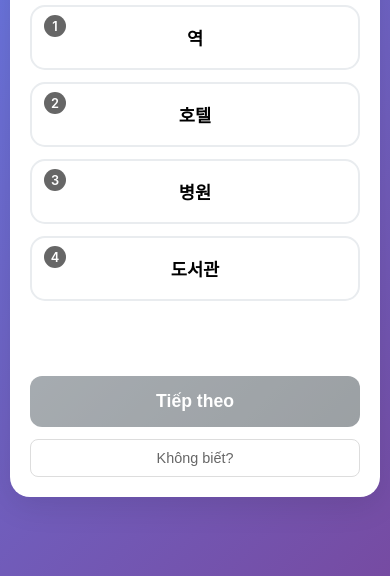
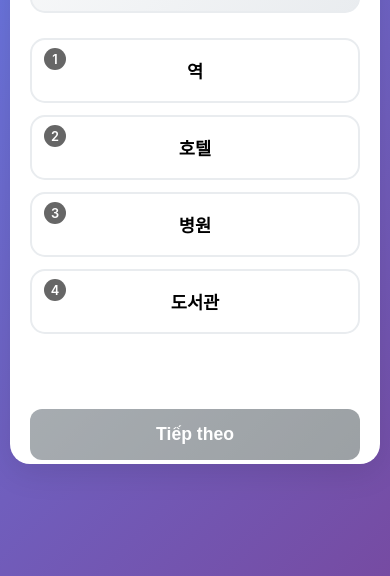
Before and after one commit to khanhn29/vocab-quiz, a plain HTML site: page quizlet_mobile.html in a window 390 px wide. Shown: the part 268-844 px from the top of the page. Drawn offline with Linux system fonts and the light colour scheme.

Commit message:
Update quizlet_mobile.html

```diff
--- a/quizlet_mobile.html
+++ b/quizlet_mobile.html
@@ -33,6 +33,8 @@
             max-width: 400px;
             position: relative;
             backdrop-filter: blur(10px);
+            height: 620px; /* hoặc chiều cao phù hợp theo thiết bị */
+            overflow: hidden; /* ẩn phần dư nếu có */
         }
 
         .progress-bar {
```
